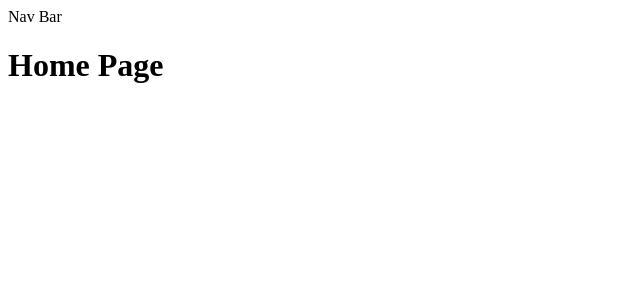
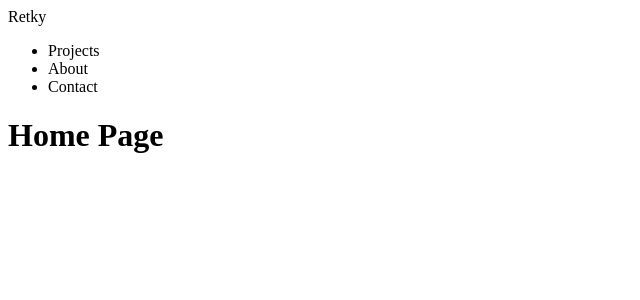
Before and after one commit to Retky/RetkyPortfolio, a React (Create React App) app: page / in a window 1280 px wide. Shown: the top 300 px of the page, without its empty margins (0-640 px from the left). Built offline with nearby package versions, Linux system fonts and the light colour scheme.

Commit message:
Mod 'Nav Bar' content

```diff
--- a/src/components/Nav.jsx
+++ b/src/components/Nav.jsx
@@ -1,7 +1,14 @@
 const Nav = () => {
   const element = (
     <header>
-      Nav Bar
+      <div className="logo"> Retky </div>
+      <nav>
+        <ul className="page-links">
+          <li>Projects</li>
+          <li>About</li>
+          <li>Contact</li>
+        </ul>
+      </nav>
     </header>
 
   );
```
